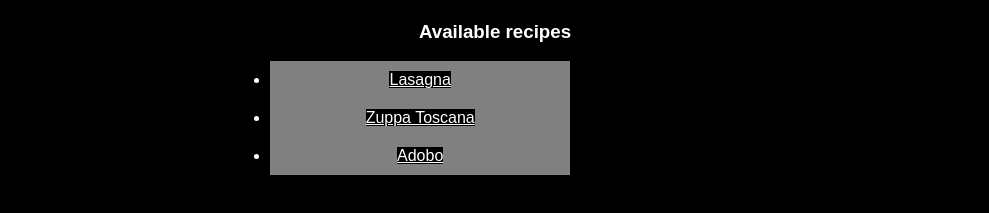
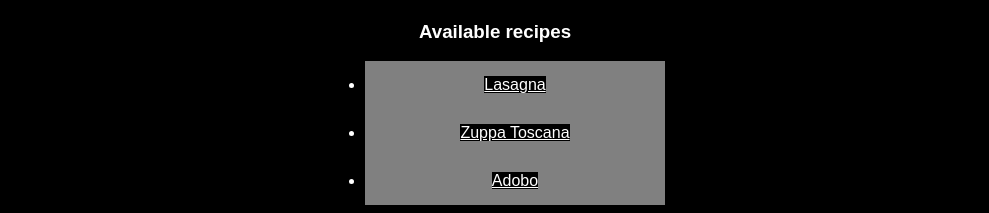
Before and after one commit to Emman-pip/secondTime, a plain HTML site: page index.html in a window 1280 px wide. Shown: the part 782-995 px from the top of the page, without its empty margins (145-1134 px from the left). Before the commit the page ends 973 px from the top, so only its background shows below. Drawn offline with Linux system fonts and the light colour scheme.

Commit message:
Finish css components

```diff
--- a/css/style.css
+++ b/css/style.css
@@ -17,10 +17,18 @@ img {
     width:300px;
     padding:10px;
     background-color: gray;
-    margin-left: 30%;
-    margin-right: 0%;
+    margin: auto;
+    border: 5px solid gray
 }
 
 ol li {
     text-align: left;
 }
+
+
+
+ol,
+ul {
+    margin: auto;
+    width: 700px
+}
```
